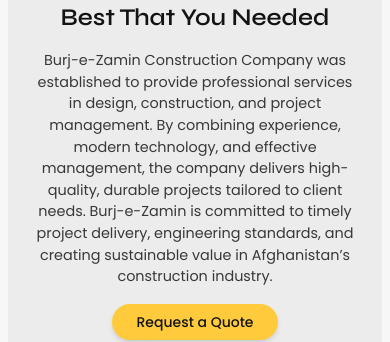
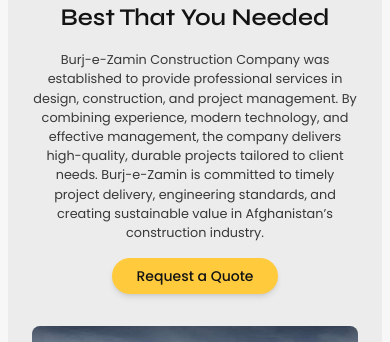
Before and after one commit to coder-irfan/burjezamin, a React (Vite) app: page /en in a window 390 px wide. Shown: the part 844-1186 px from the top of the page. Built offline with nearby package versions, Linux system fonts and the light colour scheme; no server answers.

Commit message:
fixed font size

```diff
--- a/tailwind.config.js
+++ b/tailwind.config.js
@@ -37,7 +37,7 @@
         h2: "clamp(1.4rem, 3vw, 2.5rem)",
         h3: "clamp(1.1rem, 2vw, 1.3rem)",
         h4: "clamp(1.2rem, 2vw, 1.2rem)",
-        description: "clamp(0.9rem, 2vw, 1.1rem)",
+        description: "clamp(0.8rem, 2vw, 1.1rem)",
       },
       keyframes: {
         pingSlow: {
```
